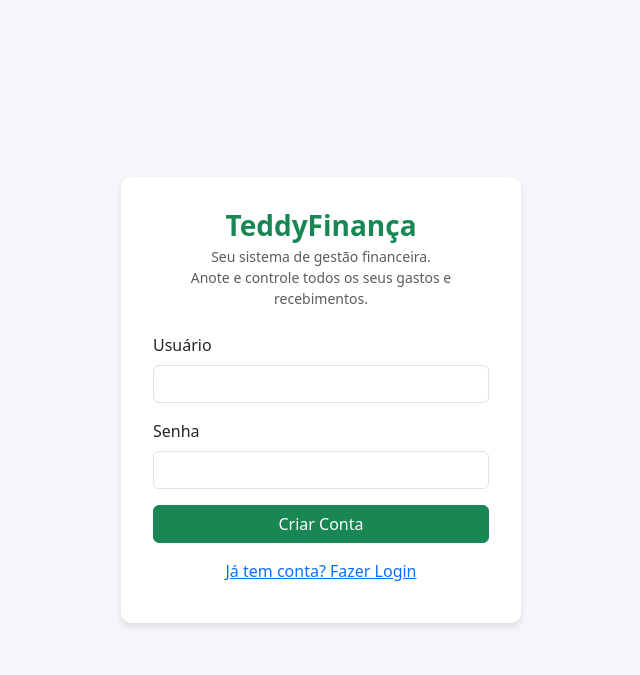
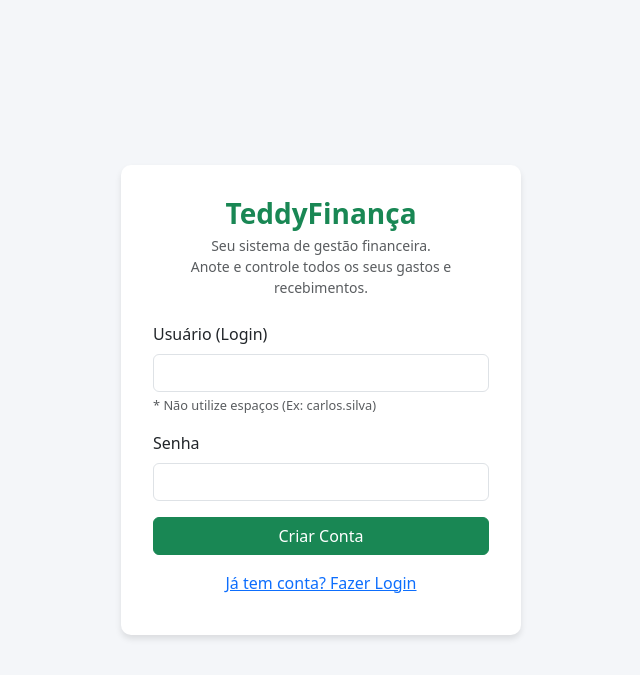
Before and after one commit to teddywhering-sketch/TecWorld, a Django app: page /financeiro/cadastro/ in a window 1280 px wide. Shown: the top 675 px of the page, without its empty margins (319-959 px from the left). Run offline with Django 5.2, Linux system fonts and the light colour scheme; data comes from the database, SQL or seed files in the repository.

Commit message:
style: Adicionar dica visual no campo usuario do cadastro financeiro para evitar espacos

```diff
--- a/templates/teddyfinanca/cadastro.html
+++ b/templates/teddyfinanca/cadastro.html
@@ -38,8 +38,9 @@
     <form method="POST">
         {% csrf_token %}
         <div class="mb-3">
-            <label class="form-label">Usuário</label>
+            <label class="form-label">Usuário (Login)</label>
             <input type="text" name="usuario" class="form-control" required>
+            <small class="text-muted d-block mt-1" style="font-size: 0.8em;">* Não utilize espaços (Ex: carlos.silva)</small>
         </div>
         <div class="mb-3">
             <label class="form-label">Senha</label>
```
